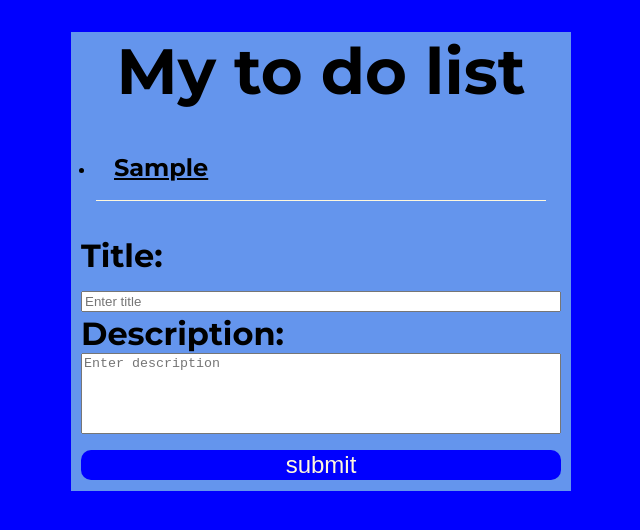
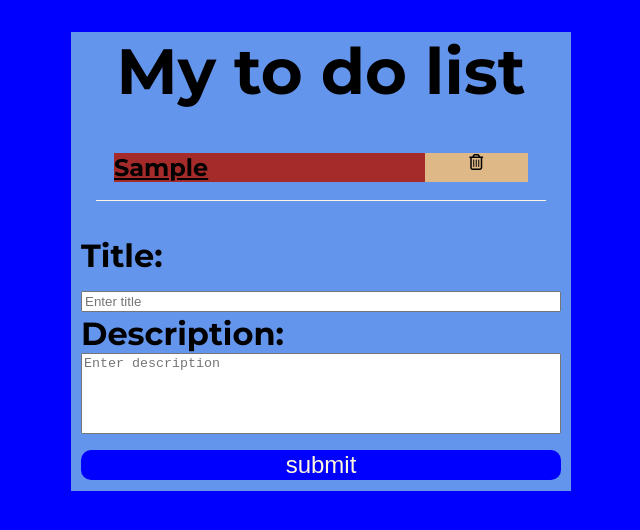
Before and after one commit to pairsupit/my-to-do-list, a plain HTML site: page index.html in a window 1280 px wide. Both pictures are taken after typing "Sample" into the empty fields and a click on the button "submit". Shown: the whole page, without its empty margins (319-959 px from the left). Drawn offline with Linux system fonts and the light colour scheme.

Commit message:
Already add trash icon!

```diff
--- a/index.html
+++ b/index.html
@@ -5,7 +5,11 @@
     <meta http-equiv="X-UA-Compatible" content="IE=edge">
     <meta name="viewport" content="width=device-width, initial-scale=1.0">
     <title>my-to-do-list</title>
+
     <link rel="stylesheet" href="styles.css">
+
+    <!-- fontawesome -->
+    <script src="https://kit.fontawesome.com/91160f2f17.js" crossorigin="anonymous"></script>
 
 </head>
 <body>
--- a/script.js
+++ b/script.js
@@ -11,11 +11,10 @@ submitBtn[0].addEventListener('click', function(e){
     if( txt.trim().length ){
         console.log('text is longer than 1')
         toDoListTxt.innerHTML += '<li><div class="front-section"><h2><u>'+ txt
-                            +'</u></h2>'+ areaTxt.value.trim()+'</div><div class="back-section">'
+                            +'</u></h2>'+ areaTxt.value.trim()+'</div><div class="back-section"><p><i class="far fa-trash-alt"></i></p>'
                             +'</div></li>';
 
         reset();
-
 
     }else{
         alert("Please enter title and description !");
--- a/styles.css
+++ b/styles.css
@@ -3,7 +3,6 @@
 * {
     margin: 0 0;
     box-sizing: border-box;
-
 }
 
 body {
@@ -50,6 +49,21 @@ li {
     max-width: 100%;
     border-bottom: cornsilk solid 0.5px;
     padding: 4%;
+    display: flex;
+    flex-direction: row;
+}
+
+.front-section {
+    display: block;
+    width: 75%;
+    background-color: brown;
+}
+
+.back-section {
+    display: block;
+    width: 25%;
+    background-color: burlywood;
+    text-align: center;
 }
 
 form {
```
